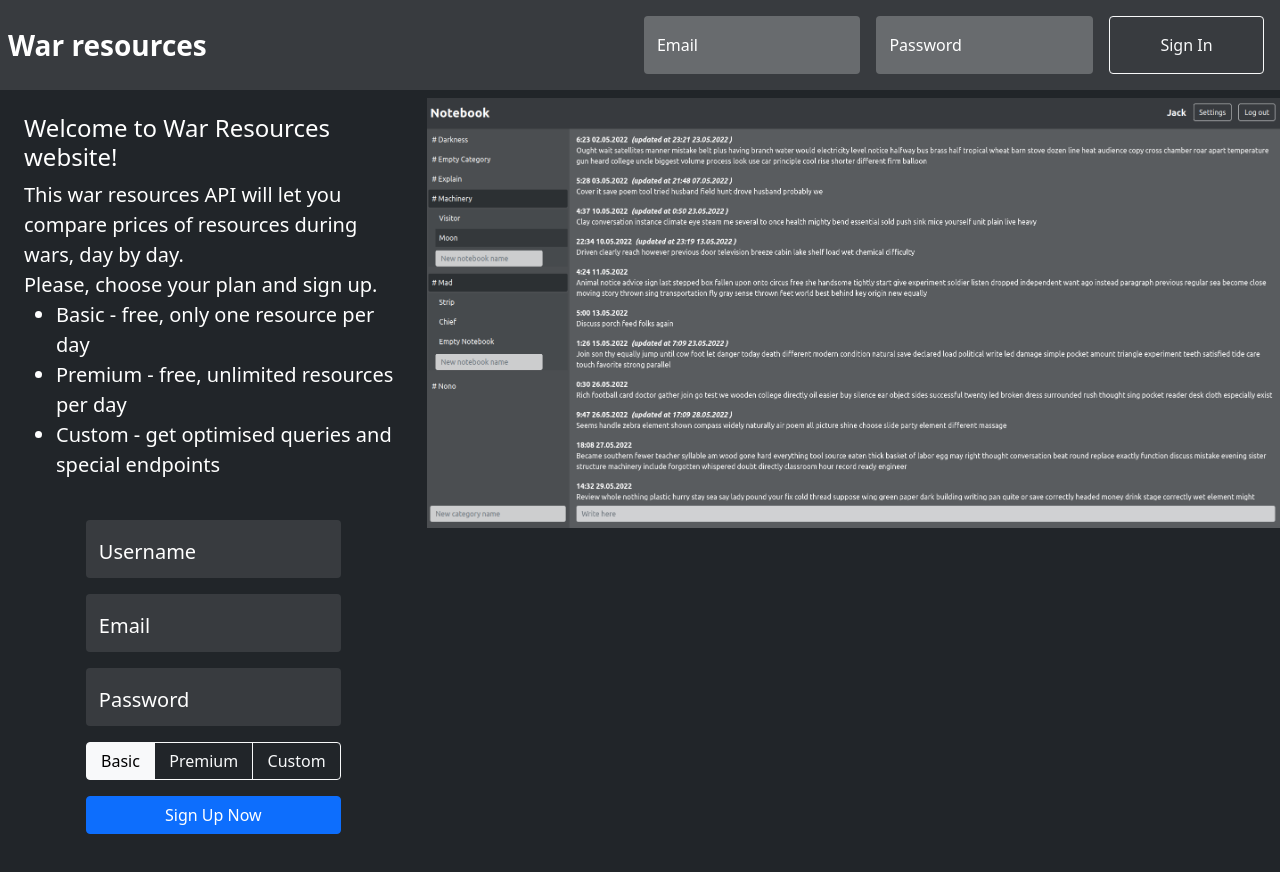
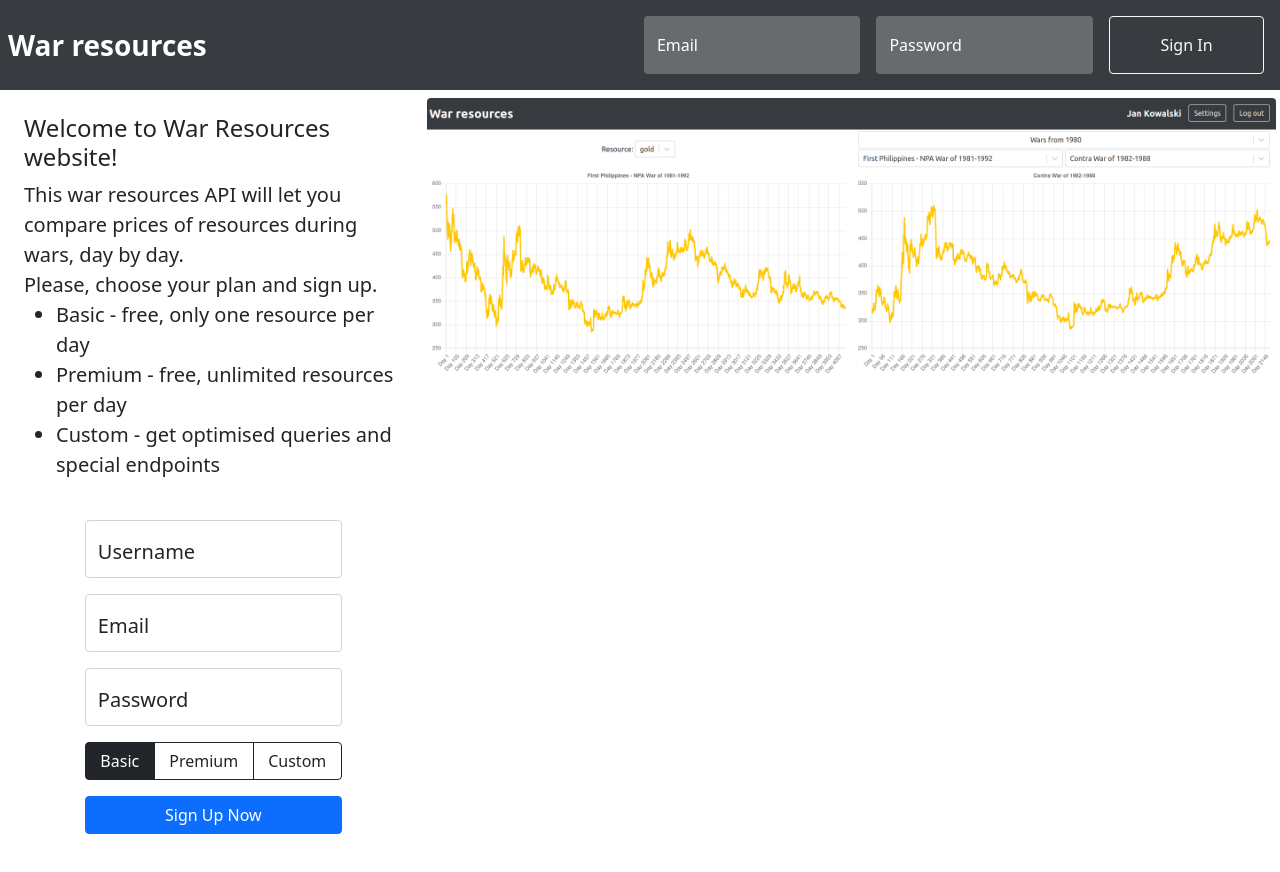
Before and after one commit to Jackhalabardnik/war_resources_frontend, a React (Create React App) app: page /front in a window 1280 px wide. Shown: the top 872 px of the page. Built offline with nearby package versions, Linux system fonts and the light colour scheme.

Commit message:
style - front page

```diff
--- a/src/components/Front/front.jsx
+++ b/src/components/Front/front.jsx
@@ -7,9 +7,9 @@ const Front = () => {
             <Rnavbar
                 mainlink="/front"
             />
-            <div className="d-flex flex-lg-row flex-md-column vh-100 bg-dark">
+            <div className="d-flex flex-lg-row flex-md-column w-100">
                 <div
-                    className="d-flex flex-column align-items-center fs-5 align-middle p-4 col-lg-4 col-12 text-white">
+                    className="d-flex flex-column align-items-center fs-5 align-middle p-4 col-lg-4 col-12">
                     <h4>
                         Welcome to War Resources website!
                     </h4>
@@ -34,8 +34,8 @@ const Front = () => {
                     </div>
 
                 </div>
-                <div className="col-lg-8 col-12 me-4 mt-2">
-                    <img src="/splash.png" alt="splash" className="img-fluid"/>
+                <div className="col-lg-8 col-12 mt-2 pe-1">
+                    <img src="/splash.png" alt="splash" className="img-fluid rounded-2"/>
                 </div>
 
             </div>
--- a/src/components/Signup/signup.jsx
+++ b/src/components/Signup/signup.jsx
@@ -40,7 +40,7 @@ const Signup = () => {
         <div>
             <Form onSubmit={formik.handleSubmit} noValidate className="px-3">
                 <div>
-                    <FloatingLabel controlId="inputUserName" label="Username" className="mb-3 text-white">
+                    <FloatingLabel controlId="inputUserName" label="Username" className="mb-3">
                         <Form.Control
                             type="text"
                             name="username"
@@ -48,12 +48,12 @@ const Signup = () => {
                             onChange={formik.handleChange}
                             value={formik.values.username}
                             isInvalid={formik.touched.username && !!formik.errors.username}
-                            className="shadow-none bg-light bg-opacity-10 border-0 text-white"
+                            className="shadow-none"
                         />
                         <Form.Control.Feedback type="invalid"
                                                className="fw-bold">{formik.errors.username}</Form.Control.Feedback>
                     </FloatingLabel>
-                    <FloatingLabel controlId="inputUserName" label="Email" className="mb-3 text-white">
+                    <FloatingLabel controlId="inputUserName" label="Email" className="mb-3">
                         <Form.Control
                             type="email"
                             name="email"
@@ -61,12 +61,12 @@ const Signup = () => {
                             onChange={formik.handleChange}
                             value={formik.values.email}
                             isInvalid={formik.touched.email && !!formik.errors.email}
-                            className="shadow-none bg-light bg-opacity-10 border-0 text-white"
+                            className="shadow-none"
                         />
                         <Form.Control.Feedback type="invalid"
                                                className="fw-bold">{formik.errors.email}</Form.Control.Feedback>
                     </FloatingLabel>
-                    <FloatingLabel controlId="inputPassword" label="Password" className="mb-3 text-white">
+                    <FloatingLabel controlId="inputPassword" label="Password" className="mb-3">
                         <Form.Control
                             type="password"
                             name="password"
@@ -74,7 +74,7 @@ const Signup = () => {
                             onChange={formik.handleChange}
                             value={formik.values.password}
                             isInvalid={formik.touched.password && !!formik.errors.password}
-                            className="shadow-none bg-light bg-opacity-10 border-0 text-white"
+                            className="shadow-none"
                         />
                         <Form.Control.Feedback type="invalid"
                                                className="fw-bold">{formik.errors.password}</Form.Control.Feedback>
@@ -83,7 +83,7 @@ const Signup = () => {
                         <ButtonGroup className="mb-3 d-flex" id="inputAccountType">
                             <Button
                                 name="role"
-                                variant="outline-light"
+                                variant="outline-dark"
                                 className="shadow-none"
                                 active={formik.values.role === '[BASIC]'}
                                 value={'[BASIC]'}
@@ -92,7 +92,7 @@ const Signup = () => {
                             </Button>
                             <Button
                                 name="role"
-                                variant="outline-light"
+                                variant="outline-dark"
                                 className="shadow-none"
                                 active={formik.values.role === '[PREMIUM]'}
                                 value={'[PREMIUM]'}
@@ -101,7 +101,7 @@ const Signup = () => {
                             </Button>
                             <Button
                                 name="role"
-                                variant="outline-light"
+                                variant="outline-dark"
                                 className="shadow-none"
                                 active={formik.values.role === '[CUSTOM]'}
                                 value={'[CUSTOM]'}
```
Also changed, not shown: public/splash.png.
